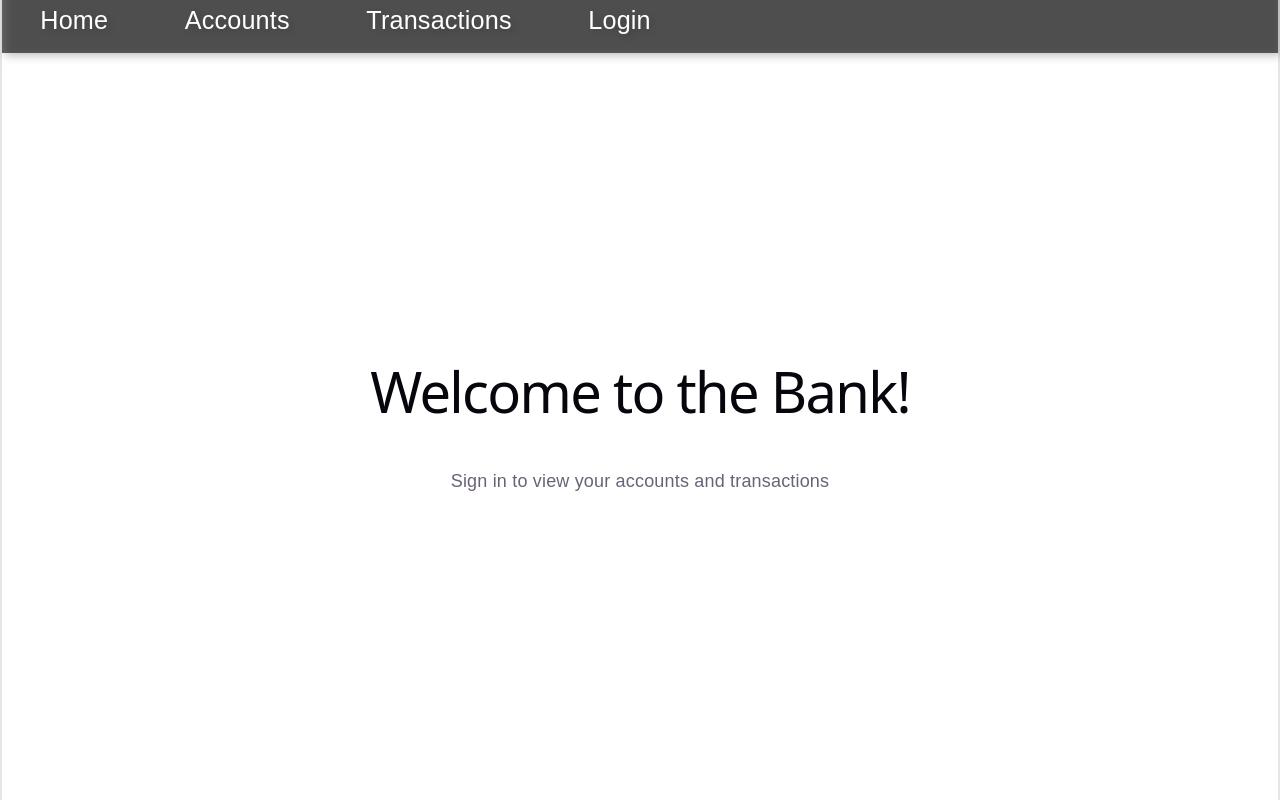
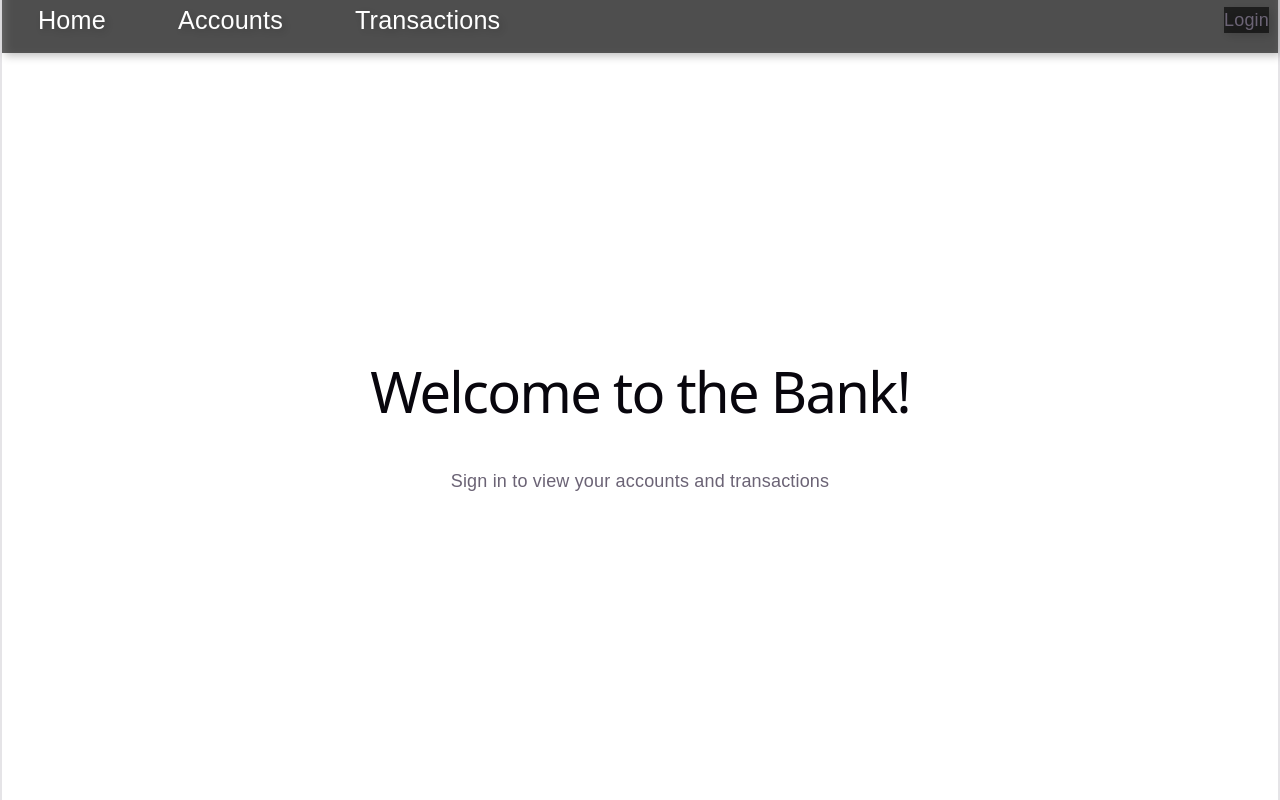
Before and after one commit to oneandyvan/jump-training, a React (Vite) app in the folder frontend/: page / in a window 1280 px wide. Built offline with nearby package versions, Linux system fonts and the light colour scheme; no server answers.

Commit message:
Add proper login/logout change based on user storage

```diff
--- a/frontend/src/components/Header.module.css
+++ b/frontend/src/components/Header.module.css
@@ -8,23 +8,35 @@
 .navbar {
   background-color: rgba(0, 0, 0, 0.6);
   width: 100%;
+  padding-right: 0.5rem;
+  display: flex;
+  flex-direction: row;
+  align-items: center;
+  justify-content: space-between;
+  filter: drop-shadow(3px 3px 4px rgba(0, 0, 0, 0.4));
+}
+
+.navInfo {
   display: flex;
   flex-direction: row;
   align-items: center;
   justify-content: left;
-  filter: drop-shadow(3px 3px 4px rgba(0, 0, 0, 0.4));
 }
 
-.navbar > a {
+.navInfo a {
   color: white;
   text-decoration: none;
   font-size: 1.4rem;
   transition-duration: 0.3s;
-  padding: 20px 3% 20px;
+  padding: 20px 2rem;
   display: block;
 }
 
-.navbar > a:hover, .navbar > a:focus {
+.navInfo a:hover, .accountInfoa:focus {
   box-shadow: inset 0 -5px 0 0 rgb(32, 160, 220);
   text-decoration: underline;
 }
+
+.loginItem {
+  background-color: rgba(0, 0, 0, 0.6);
+}
--- a/frontend/src/components/Header.tsx
+++ b/frontend/src/components/Header.tsx
@@ -1,5 +1,7 @@
-import { Link } from 'react-router-dom';
+import { Link, useNavigate, useLocation } from 'react-router-dom';
 import styles from './Header.module.css';
+import { getUser, logout } from '../services/loginService';
+import { useEffect, useState } from 'react';
 
 export default function Header () {
 
@@ -11,12 +13,46 @@ export default function Header () {
 }
 
 function Navbar() {
+    const navigate = useNavigate();
+    const location = useLocation();
+    const [user, setUser] = useState(getUser());
+
+    useEffect(() => {
+        const checkUser = () => {
+            const currentUser = getUser();
+            setUser(currentUser);
+        };
+
+        // Check user on mount and route change
+        checkUser();
+
+        // Listen for storage changes (logout from another tab)
+        window.addEventListener('storage', checkUser);
+        return () => window.removeEventListener('storage', checkUser);
+    }, [location]);
+
+    const handleLogout = () => {
+        logout();
+        setUser(null);
+        navigate('/');
+    };
+
     return (
         <nav className={styles.navbar}>
-            <Link to="/">Home</Link>
-            <Link to="/accounts">Accounts</Link>
-            <Link to="/transactions">Transactions</Link>
-            <Link to="/login">Login</Link>
+            <div className={styles.navInfo}>
+                <Link to="/">Home</Link>
+                <Link to="/accounts">Accounts</Link>
+                <Link to="/transactions">Transactions</Link>
+            </div>
+            <div className={styles.loginItem}>
+                {user ? (
+                    <button onClick={handleLogout} style={{ background: 'none', border: 'none', cursor: 'pointer', color: 'inherit', textDecoration: 'underline' }}>
+                        Log Out
+                    </button>
+                ) : (
+                    <Link to="/login">Login</Link>
+                )}
+            </div>
         </nav>
     )
 }
--- /dev/null
+++ b/frontend/src/components/home/WelcomeMessage.tsx
@@ -0,0 +1,12 @@
+export default function WelcomeMessage({name} : {name: string}) {
+
+    return (
+        <>
+            <h1>Welcome back, {name}!</h1>
+            <p>View your accounts and transactions</p>
+            <div>
+
+            </div>
+        </>
+    )
+}
--- a/frontend/src/components/login/LoginCard.tsx
+++ b/frontend/src/components/login/LoginCard.tsx
@@ -1,6 +1,6 @@
 import { useState } from 'react';
 import { useNavigate } from 'react-router-dom';
-import { loginUser, saveAuthToken } from '../../services/loginService';
+import { loginUser, saveAuthToken, saveUser } from '../../services/loginService';
 import LoginError from './LoginError';
 
 export default function LoginCard() {
@@ -10,7 +10,7 @@ export default function LoginCard() {
     const [error, setError] = useState('');
     const [loading, setLoading] = useState(false);
 
-    const handleSubmit = async (e: React.FormEvent) => {
+    const handleSubmit = async (e: React.SubmitEvent<HTMLFormElement>) => {
         e.preventDefault();
         setError('');
         setLoading(true);
@@ -28,6 +28,11 @@ export default function LoginCard() {
             // Save token if provided
             if (response.token) {
                 saveAuthToken(response.token);
+            }
+
+            // Save user info if provided
+            if (response.user) {
+                saveUser(response.user);
             }
 
             // Redirect to home or dashboard on success
--- a/frontend/src/pages/Home.tsx
+++ b/frontend/src/pages/Home.tsx
@@ -1,8 +1,31 @@
+import { getUser } from '../services/loginService';
+import WelcomeMessage from '../components/home/WelcomeMessage';
+import { useEffect, useState } from 'react';
+import { useLocation } from 'react-router-dom';
+
 export default function Home() {
+  const location = useLocation();
+  const [user, setUser] = useState(getUser());
+
+  useEffect(() => {
+    const checkUser = () => {
+        const currentUser = getUser();
+        setUser(currentUser);
+    };
+
+    checkUser();
+  }, [location]);
+
   return (
     <main className="main">
-      <h1>Welcome to the Bank!</h1>
-      <p>Sign in to view your accounts and transactions</p>
+      {user ? (
+        <WelcomeMessage name={user.name} />
+      ) : (
+        <>
+          <h1>Welcome to the Bank!</h1>
+          <p>Sign in to view your accounts and transactions</p>
+        </>
+      )}
     </main>
   );
 }
--- a/frontend/src/services/loginService.ts
+++ b/frontend/src/services/loginService.ts
@@ -5,13 +5,15 @@ export interface LoginRequest {
   password: string;
 }
 
+export interface User {
+  id: string;
+  email: string;
+  name: string;
+}
+
 export interface LoginResponse {
   token?: string;
-  user?: {
-    id: string;
-    email: string;
-    name: string;
-  };
+  user?: User;
   message?: string;
 }
 
@@ -30,8 +32,10 @@ export async function loginUser(credentials: LoginRequest): Promise<LoginRespons
       throw new Error(errorData.error || `Login failed with status ${response.status}`);
     }
 
-    const data: LoginResponse = await response.json();
-    return data;
+    const data = await response.json();
+    return {
+        user: data
+    };
   } catch (error) {
     if (error instanceof Error) {
       throw new Error(error.message, { cause: error });
@@ -51,3 +55,26 @@ export function getAuthToken(): string | null {
 export function clearAuthToken(): void {
   localStorage.removeItem('authToken');
 }
+
+export function saveUser(user: User): void {
+  localStorage.setItem('user', JSON.stringify(user));
+}
+
+export function getUser(): User | null {
+  const userJson = localStorage.getItem('user');
+  if (!userJson) return null;
+  try {
+    return JSON.parse(userJson) as User;
+  } catch {
+    return null;
+  }
+}
+
+export function clearUser(): void {
+  localStorage.removeItem('user');
+}
+
+export function logout(): void {
+  clearAuthToken();
+  clearUser();
+}
```
